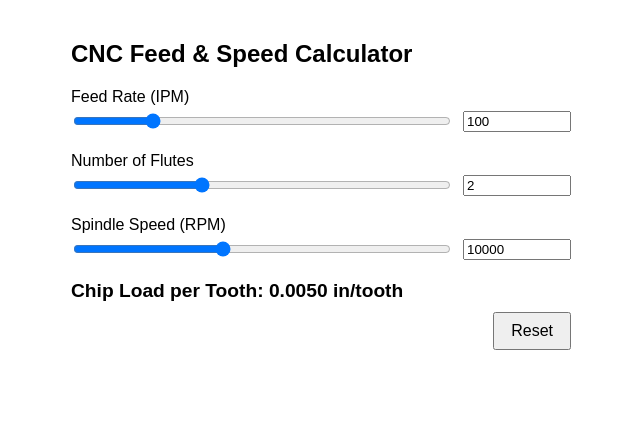
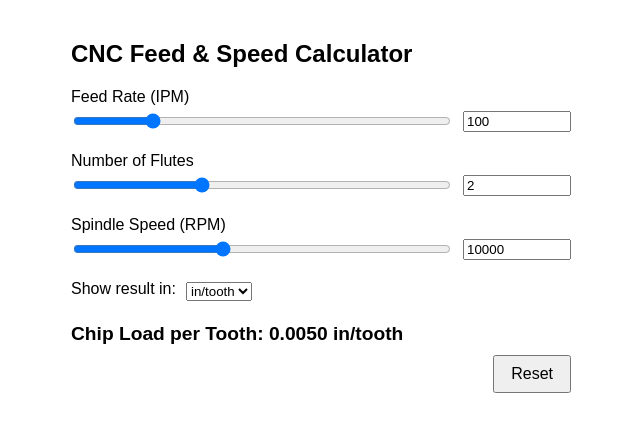
Before and after one commit to highcountrytools/Speeds-Feeds-Calculator, a plain HTML site: page index.html in a window 1280 px wide. Shown: the whole page, without its empty margins (319-959 px from the left). Drawn offline with Linux system fonts and the light colour scheme.

Commit message:
Update index.html
Update in/tooth and in/rev toggle

```diff
--- a/index.html
+++ b/index.html
@@ -13,6 +13,7 @@
     .result { margin-top: 20px; font-weight: bold; font-size: 1.2em; }
     .button-container { text-align: right; margin-top: 10px; }
     button { padding: 8px 16px; font-size: 1em; }
+    .toggle-container { margin-top: 10px; display: flex; align-items: center; gap: 10px; }
   </style>
 </head>
 <body>
@@ -43,8 +44,16 @@
     </div>
   </div>
 
+  <div class="toggle-container">
+    <label for="unitToggle">Show result in:</label>
+    <select id="unitToggle">
+      <option value="tooth">in/tooth</option>
+      <option value="rev">in/rev</option>
+    </select>
+  </div>
+
   <div class="result">
-    Chip Load per Tooth: <span id="chipLoad">0.0000</span> in/tooth
+    <span id="chipLabel">Chip Load per Tooth</span>: <span id="chipLoad">0.0000</span> <span id="chipUnit">in/tooth</span>
   </div>
 
   <div class="button-container">
@@ -61,6 +70,9 @@
     const rpmInput = document.getElementById('rpmInput');
 
     const chipLoadDisplay = document.getElementById('chipLoad');
+    const chipLabel = document.getElementById('chipLabel');
+    const chipUnit = document.getElementById('chipUnit');
+    const unitToggle = document.getElementById('unitToggle');
 
     const defaults = {
       ipm: 100,
@@ -82,19 +94,32 @@
       const ipm = parseFloat(ipmInput.value);
       const flutes = parseInt(flutesInput.value);
       const rpm = parseFloat(rpmInput.value);
+      const unit = unitToggle.value;
 
-      const chipLoad = (ipm / (rpm * flutes)) || 0;
+      let result = 0;
 
-      chipLoadDisplay.textContent = chipLoad.toFixed(4);
+      if (unit === "tooth") {
+        result = ipm / (rpm * flutes);
+        chipLabel.textContent = "Chip Load per Tooth";
+        chipUnit.textContent = "in/tooth";
+      } else {
+        result = ipm / rpm;
+        chipLabel.textContent = "Feed per Revolution";
+        chipUnit.textContent = "in/rev";
+      }
+
+      chipLoadDisplay.textContent = result.toFixed(4);
     }
 
     function resetCalculator() {
       ipmSlider.value = ipmInput.value = defaults.ipm;
       flutesSlider.value = flutesInput.value = defaults.flutes;
       rpmSlider.value = rpmInput.value = defaults.rpm;
+      unitToggle.value = "tooth";
       calculate();
     }
 
+    // Event bindings
     ipmSlider.oninput = () => updateFromSlider(ipmSlider, ipmInput);
     flutesSlider.oninput = () => updateFromSlider(flutesSlider, flutesInput);
     rpmSlider.oninput = () => updateFromSlider(rpmSlider, rpmInput);
@@ -103,6 +128,8 @@
     flutesInput.oninput = () => updateFromInput(flutesInput, flutesSlider);
     rpmInput.oninput = () => updateFromInput(rpmInput, rpmSlider);
 
+    unitToggle.onchange = calculate;
+
     calculate(); // Initial run
   </script>
 
```
